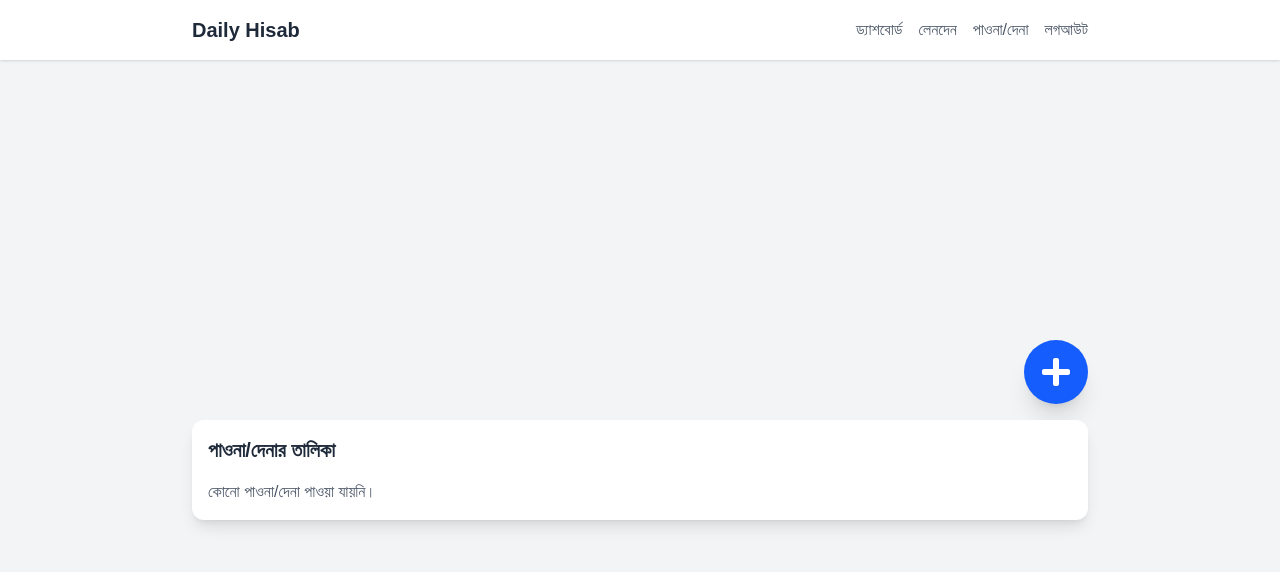
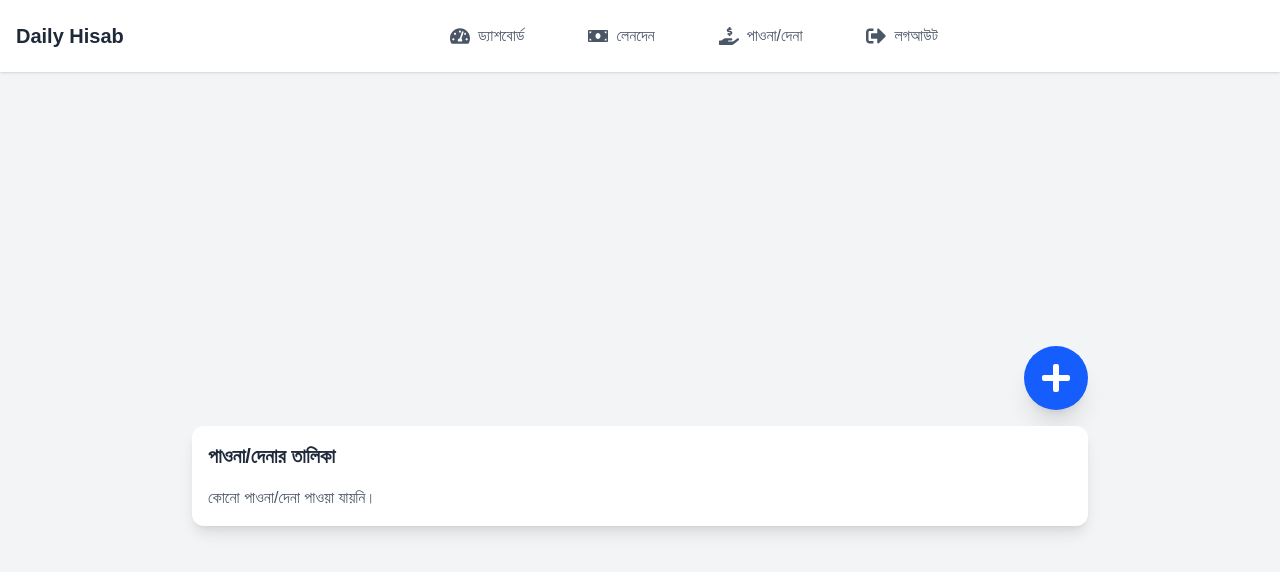
Before and after one commit to mb-shupto/my-daily-hisab, a Next.js app: page /debts in a window 1280 px wide. Shown: the top 572 px of the page. Built offline with nearby package versions, Linux system fonts and the light colour scheme.

Commit message:
added icons

```diff
--- a/src/app/components/Menubar.tsx
+++ b/src/app/components/Menubar.tsx
@@ -4,6 +4,7 @@
 import React from 'react';
 import { useRouter } from 'next/navigation';
 import Link from 'next/link';
+import { FaTachometerAlt, FaMoneyBill, FaHandHoldingUsd, FaSignOutAlt } from 'react-icons/fa';
 
 interface MenubarProps {
   isOpen: boolean;
@@ -19,25 +20,29 @@ export default function Menubar({ isOpen, toggleMenu }: MenubarProps) {
   };
 
   return (
-    <header className="bg-white shadow p-4">
-      <div className="max-w-4xl mx-auto flex justify-between items-center">
+    <header className="bg-white shadow p-4 w-full mt-0'">
+      <div className="flex justify-between items-center w-full">
         <h1 className="text-xl font-bold text-gray-800">Daily Hisab</h1>
-        <nav className="hidden md:flex space-x-4">
-          <Link href="/dashboard" className="text-gray-600 hover:text-blue-600">
-            ড্যাশবোর্ড
+        <nav className="hidden md:flex flex-1 justify-center items-center gap-8">
+          <Link href="/dashboard" className="flex items-center gap-2 text-gray-600 hover:text-teal-600 px-4 py-2 rounded transition-colors">
+            <FaTachometerAlt className="w-5 h-5" />
+            <span>ড্যাশবোর্ড</span>
           </Link>
-          <Link href="/transactions" className="text-gray-600 hover:text-blue-600">
-            লেনদেন
+          <Link href="/transactions" className="flex items-center gap-2 text-gray-600 hover:text-lime-600 px-4 py-2 rounded transition-colors">
+            <FaMoneyBill className="w-5 h-5" />
+            <span>লেনদেন</span>
           </Link>
-          <Link href="/debts" className="text-gray-600 hover:text-blue-600">
-            পাওনা/দেনা
+          <Link href="/debts" className="flex items-center gap-2 text-gray-600 hover:text-purple-600 px-4 py-2 rounded transition-colors">
+            <FaHandHoldingUsd className="w-5 h-5" />
+            <span>পাওনা/দেনা</span>
           </Link>
           <button
             onClick={handleLogout}
-            className="text-gray-600 hover:text-red-600"
+            className="flex items-center gap-2 text-gray-600 hover:text-red-600 px-4 py-2 rounded transition-colors"
             aria-label="Logout"
           >
-            লগআউট
+            <FaSignOutAlt className="w-5 h-5" />
+            <span>লগআউট</span>
           </button>
         </nav>
         <button
```
